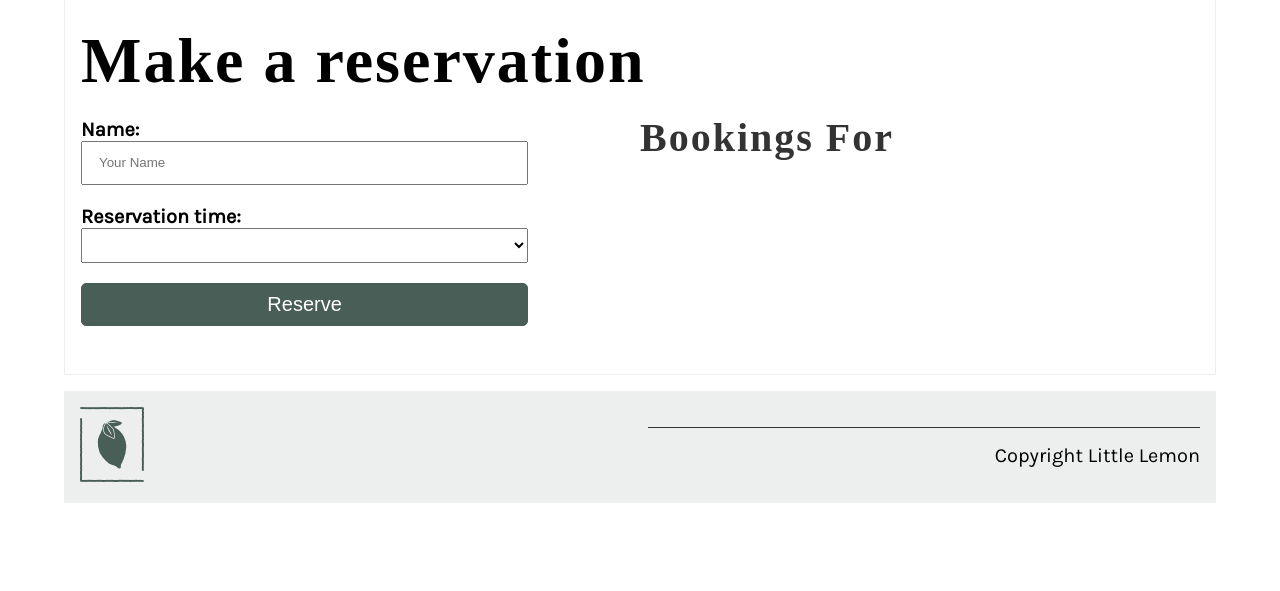
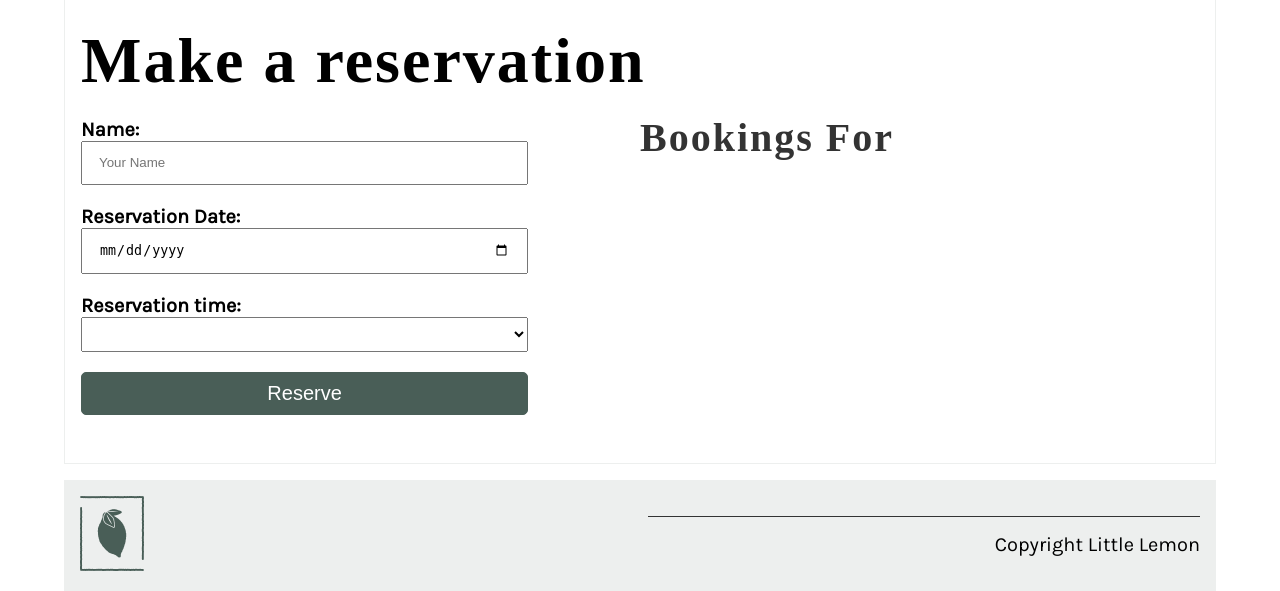
Before and after one commit to HossamJa/Meta-The-Full-Stack-final-project, a Django app: page /book/ in a window 1280 px wide. Shown: the part 261-852 px from the top of the page. Before the commit the page ends 764 px from the top, so only its background shows below. Run offline with Django 4.2, Linux system fonts and the light colour scheme; data that the repository does not hold is empty; some web fonts are replaced.

Commit message:
writed the Bookings api and Implement changes for updating the HTML form data using JavaScript

```diff
--- a/restaurant/templates/book.html
+++ b/restaurant/templates/book.html
@@ -17,9 +17,10 @@
               <input type="text" placeholder="Your Name" maxlength="200" required="" id="first_name">
             </p>
             <p>
-            <!-- Step 9: Part one -->
+              <!-- Step 9: Part one -->
+              <label for="reservation_date">Reservation Date:</label>
+              <input type="date" id="reservation_date">
             </p>
-
             <p>
               <label for="reservation_slot">Reservation time:</label>
               <select id="reservation_slot">
@@ -42,8 +43,6 @@
     <!--End row-->
 
 
-
-
   </article>
 </section>
 <script>
@@ -55,7 +54,8 @@
   getBookings()
 
 
-  /*  Step 10: Part two */
+  // Step 10: Part two
+  document.getElementById('reservation_date').addEventListener('change', function() {getBookings()})
 
 
   function getBookings() {
@@ -69,11 +69,24 @@
         reserved_slots = []
         bookings = ''
 
-        /* Step 11: Part three */
+        // Step 11: Part three
+        for(let item of data) {
+          console.log(item.fields)
+          reserved_slots.push(item.fields.reservation_slot)
+          bookings += `<p>${item.fields.first_name} - ${formatTime(item.fields.reservation_slot)}</p>`
+        }
 
 
-        /* Step 12: Part four  */
-
+        // Step 12: Part four
+        let slot_options = '<option value="0" disabled>Select time</option>'
+        for (let i=10; i<20; i++){
+          const label = formatTime(i)
+          if(reserved_slots.includes(i)){
+            slot_options += `<option value=${i} disabled>${label}</option>`
+          }else{
+            slot_options += `<option value=${i}>${label}</option>`
+          }
+        }
 
         document.getElementById('reservation_slot').innerHTML = slot_options
         if(bookings==''){
--- a/restaurant/views.py
+++ b/restaurant/views.py
@@ -7,7 +7,7 @@ from .models import Booking
 from datetime import datetime
 import json
 from django.views.decorators.csrf import csrf_exempt
-from django.http import HttpResponse
+from django.http import HttpResponse, JsonResponse
 
 
 # Create your views here.
@@ -46,6 +46,41 @@ def display_menu_item(request, pk=None):
         menu_item = ""
     return render(request, 'menu_item.html', {"menu_item": menu_item})
 
+
 @csrf_exempt
 def bookings(request):
-    pass
+    if request.method == "POST":
+        # The request body is not JSON-decoded yet, so we must load it.
+        # Use request.body to get the raw content.
+        try:
+            data = json.loads(request.body)
+        except json.JSONDecodeError:
+            return JsonResponse({'error': 'Invalid JSON in request body'}, status=400)
+
+        # Correct the typo: 'reservations_slot' should be 'reservation_slot'
+        exist = Booking.objects.filter(
+            reservation_date=data['reservation_date']
+        ).filter(
+            reservation_slot=data['reservation_slot']
+        ).exists()
+
+        if not exist:
+            booking = Booking(
+                first_name=data['first_name'],
+                reservation_date=data['reservation_date'],
+                reservation_slot=data['reservation_slot'],
+            )
+            booking.save()
+            # Return a success response
+            return JsonResponse({'message': 'Booking created successfully'}, status=201)
+        else:
+            # Return a JSON response for the error
+            return JsonResponse({'error': 1, 'message': 'Booking slot is already taken'}, status=409)
+
+    # This block handles the GET request, which is what the front-end fetch calls
+    date = request.GET.get('date', datetime.today().date())
+    bookings = Booking.objects.all().filter(reservation_date=date)
+    booking_json = serializers.serialize('json', bookings)
+
+    # Return the JSON response, not a rendered HTML template
+    return HttpResponse(booking_json, content_type='application/json')
```
